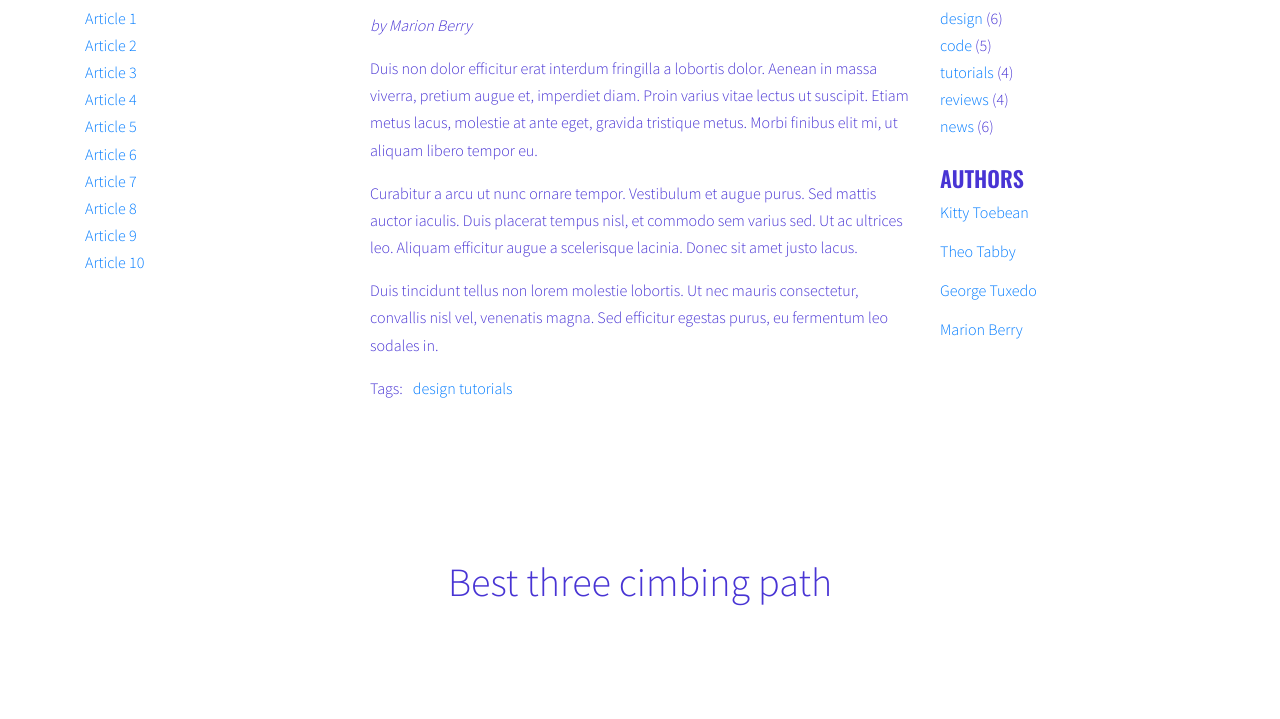
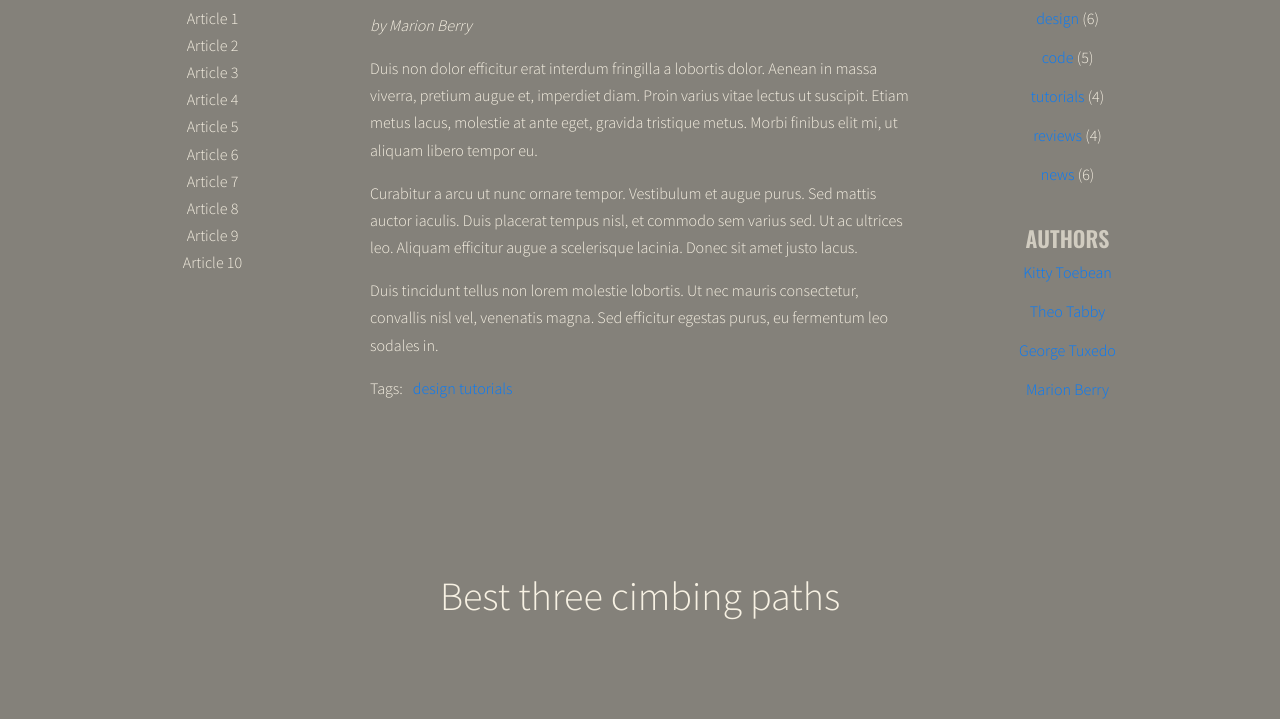
Before and after one commit to trojek71/javascript-blog, a website: page index.html in a window 1280 px wide. Shown: the part 329-1048 px from the top of the page. Drawn offline with nearby package versions, Linux system fonts and the light colour scheme.

Commit message:
Add color scheme

```diff
--- a/index.html
+++ b/index.html
@@ -290,7 +290,7 @@
         <div class="container ">
           <div class="row align-items-center justify-content-center py-5">
             <div class="col-4-auto">
-                <h1 class="best-path">Best three cimbing path</h1>
+                <h1 class="best-path">Best three cimbing paths</h1>
             </div>
           </div>
         </div>
--- a/sass/style.scss
+++ b/sass/style.scss
@@ -6,7 +6,7 @@
 
 
 
-$color-light: #fff;
+$color-light:#f7f1e3;
 $color-dark: #444;
 
 $font-logo: 'Sacramento', cursive;
@@ -26,7 +26,7 @@ body {
   font-weight: 300;
   font-size: 16px;
   line-height: 1.7;
-  color:#4834d4;
+  color:#f7f1e3;
 
 }
 
@@ -46,10 +46,14 @@ body {
   text-transform: uppercase;
   font-family: $font-header;
   font-weight: 600;
+  //background:#aaa69d;
+  text-align:center;
+
   span {
     text-transform: none;
     font-weight: 400;
     color: lighten($color-dark, 20%);
+
   }
 }
 
@@ -94,6 +98,7 @@ body {
   list-style-type: none;
   margin: 0;
   padding: 0;
+  text-align: center;
   .active {
     font-weight: bold;
   }
@@ -102,6 +107,7 @@ body {
 .list-horizontal {
   li {
     display: inline-block;
+
   }
 }
 
@@ -110,13 +116,24 @@ body {
 .authors {
   li {
     margin-bottom: 12px;
+    text-align: center;
   }
 }
 
+
+
+.tags {
+  li {
+    margin-bottom: 12px;
+    text-align: center;
+
+  }
+}
 /* Post */
 
 .post {
   display: none;
+  background-color: #84817a;
   &.active {
     display: block;
   }
@@ -156,24 +173,39 @@ body {
 }
 
 
-/*.blog .row{
-padding-bottom: 100px;
 
-}*/
 
 .wrapper {
-
-  //height: 60vh;
   margin: 0px auto;
   overflow: hidden;
   }
 
-  body, html {
-  height: 100%;
-  }
+
 
   .card img{
     width: 100%;
     height: 300px;
     object-fit: cover;
 }
+
+.blog-head{
+  background-image: url("../images/rock-2565225_1280.jpg");
+
+}
+
+.blog{
+  background-color: #84817a;
+
+}
+
+.titles a{
+  color:#f7f1e3;
+}
+
+.fab{
+  color:#34ace0;
+}
+
+h2 {
+  color:#d1ccc0;
+}
```
Also changed, not shown: css/style.css, images/rock-2565225_1280.jpg (added), 1 other file.
